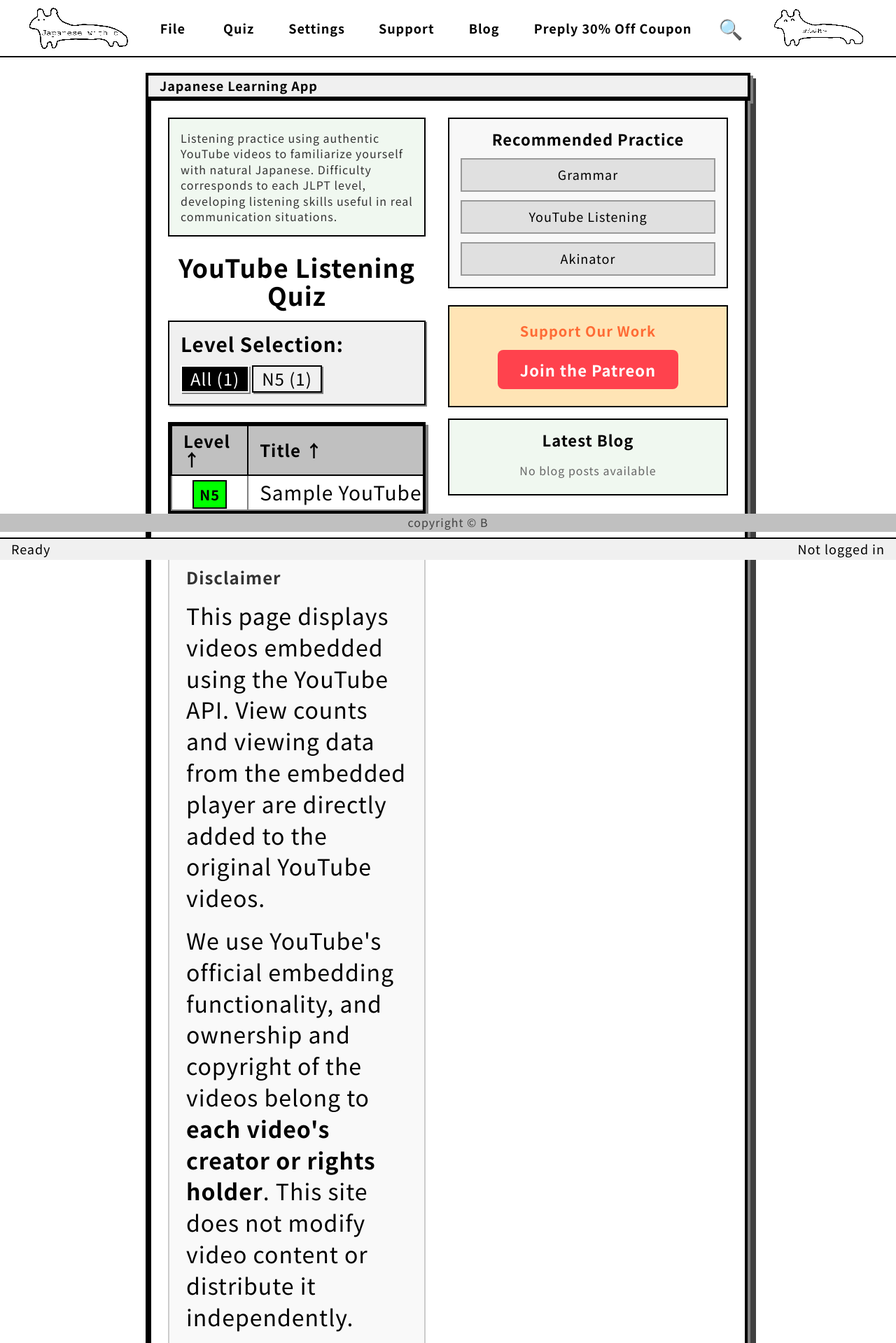
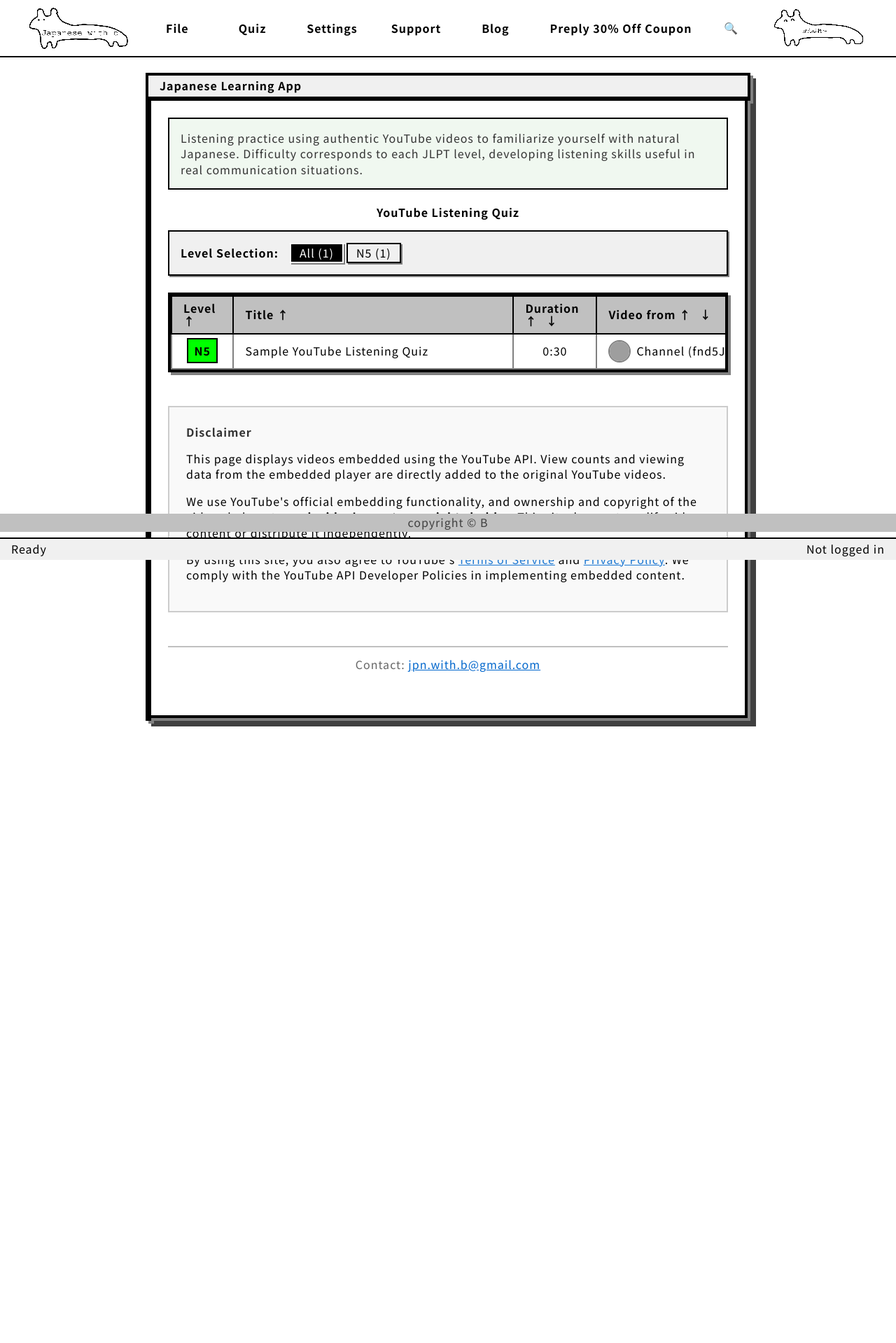
Before and after one commit to juuwaah/practice_japanese_b, a Flask app: page /listening/ in a window 1280 px wide. Shown: the top 1919 px of the page at 70% size. After the commit the page ends 1038 px from the top, so only its background shows below. Run offline with Flask 3, Linux system fonts and the light colour scheme; data that the repository does not hold is empty; parts of the project's set-up code (start-up, migrations or seed data) failed here and were passed over; some web fonts are replaced; grey boxes are pictures that could not be loaded.

Commit message:
YouTubeリスニング画面の最適化とAboutページ重複削除
## YouTubeリスニング画面の改善
- 文字サイズを8px（非常にコンパクト）に変更
- 全要素に対して`\!important`でフォントサイズを強制適用
- サイドバーを非表示にして全画面表示を実現
- 免責事項の文字サイズも統一（8px本文、10pxタイトル）

## Aboutページ重複削除
- YouTube利用規約の同意文言の重複を解消
- translations.pyから`youtube_disclaimer_terms`キーを全言語で削除
- `youtube_disclaimer_text_3`のみ残し、リンク付きの文言を1回だけ表示

🤖 Generated with [Claude Code](https://claude.ai/code)

Co-Authored-By: Claude <noreply@anthropic.com>

```diff
--- a/templates/about.html
+++ b/templates/about.html
@@ -79,12 +79,8 @@
     {{ _('youtube_disclaimer_text_2') | safe }}
   </p>
 
-  <p style="font-size: 8px; line-height: 1.3; margin-bottom: 6px;">
+  <p style="font-size: 8px; line-height: 1.3; margin: 0;">
     {{ _('youtube_disclaimer_text_3') | safe }}
-  </p>
-
-  <p style="font-size: 8px; line-height: 1.3; margin: 0; font-style: italic;">
-    {{ _('youtube_disclaimer_terms') | safe }}
   </p>
 </div>
 {% endblock %}
--- a/templates/youtube_listening_unified_en.html
+++ b/templates/youtube_listening_unified_en.html
@@ -4,6 +4,54 @@
 
 {% block extra_head %}
 <style>
+/* YouTube Listening Page Optimization */
+body.youtube-listening-page {
+    font-size: 8px !important; /* Very small but readable fixed size */
+}
+
+body.youtube-listening-page * {
+    font-size: inherit !important;
+}
+
+/* Override specific elements that might have fixed font sizes */
+body.youtube-listening-page h1,
+body.youtube-listening-page h2,
+body.youtube-listening-page h3,
+body.youtube-listening-page h4,
+body.youtube-listening-page h5,
+body.youtube-listening-page h6,
+body.youtube-listening-page p,
+body.youtube-listening-page span,
+body.youtube-listening-page div,
+body.youtube-listening-page a,
+body.youtube-listening-page button,
+body.youtube-listening-page .card-title,
+body.youtube-listening-page .card-text,
+body.youtube-listening-page .btn,
+body.youtube-listening-page .quiz-card,
+body.youtube-listening-page .quiz-title,
+body.youtube-listening-page .quiz-meta {
+    font-size: 8px !important;
+}
+
+.youtube-listening-page .container {
+    max-width: 100% !important;
+    width: 100% !important;
+    padding-left: 0 !important;
+    padding-right: 0 !important;
+}
+
+/* Hide sidebar for full-width display */
+body.youtube-listening-page .sidebar-layout > div:last-child {
+    display: none !important;
+}
+
+body.youtube-listening-page .sidebar-layout > div:first-child {
+    flex: 1 !important;
+    max-width: 100% !important;
+    width: 100% !important;
+}
+
 /* レトロ表形式スタイル */
 .filter-section {
     margin-bottom: 12px;
@@ -355,8 +403,8 @@
     {% endif %}
 
     <!-- YouTube Copyright Disclaimer -->
-    <div style="margin-top: 24px; padding: 12px; border: 1px solid #ccc; background: #f9f9f9; font-size: 11px; line-height: 1.4;">
-        <h4 style="font-size: 12px; margin-bottom: 8px; color: #333;">Disclaimer</h4>
+    <div style="margin-top: 24px; padding: 12px; border: 1px solid #ccc; background: #f9f9f9; font-size: 8px; line-height: 1.4;">
+        <h4 style="font-size: 10px; margin-bottom: 8px; color: #333;">Disclaimer</h4>
 
         <p style="margin-bottom: 8px;">This page displays videos embedded using the YouTube API. View counts and viewing data from the embedded player are directly added to the original YouTube videos.</p>
 
@@ -364,4 +412,9 @@
 
         <p style="margin-bottom: 8px;">By using this site, you also agree to YouTube's <a href="https://www.youtube.com/t/terms" target="_blank" style="color: #1976d2;">Terms of Service</a> and <a href="https://policies.google.com/privacy" target="_blank" style="color: #1976d2;">Privacy Policy</a>. We comply with the YouTube API Developer Policies in implementing embedded content.</p>
     </div>
+
+<script>
+// Apply YouTube listening page styling
+document.body.classList.add('youtube-listening-page');
+</script>
 {% endblock %}
--- a/translations.py
+++ b/translations.py
@@ -342,7 +342,6 @@ TRANSLATIONS = {
         'youtube_disclaimer_text_1': 'This application\'s YouTube listening quiz feature displays videos embedded using the YouTube API. View counts and viewing data from the embedded player are directly added to the original YouTube videos.',
         'youtube_disclaimer_text_2': 'We use YouTube\'s official embedding functionality, and ownership and copyright of the videos belong to <strong>each video\'s creator or rights holder</strong>. This site does not modify video content or distribute it independently.',
         'youtube_disclaimer_text_3': 'By using this site, you also agree to YouTube\'s <a href="https://www.youtube.com/t/terms" target="_blank" style="color: #1976d2; text-decoration: underline;">Terms of Service</a> and <a href="https://policies.google.com/privacy" target="_blank" style="color: #1976d2; text-decoration: underline;">Privacy Policy</a>. We comply with the YouTube API Developer Policies in implementing embedded content.',
-        'youtube_disclaimer_terms': 'By using this site, you also agree to YouTube\'s Terms of Service and Privacy Policy. We comply with the YouTube API Developer Policies in implementing embedded content.',
 
         # Error Messages
         'api_rate_limit_error': 'Too many requests in short time detected. Please wait for more than 2 seconds.',
@@ -696,7 +695,6 @@ TRANSLATIONS = {
         'youtube_disclaimer_text_1': '本アプリケーションのYouTubeリスニングクイズ機能では、YouTube API を使用して埋め込まれた動画を表示しています。埋め込みプレーヤーを通じて視聴される動画の再生回数や視聴データは、元の YouTube 動画に直接加算されます。',
         'youtube_disclaimer_text_2': '本サイトでは、YouTube 公式の埋め込み機能を利用しており、動画の所有権や著作権は<strong>各動画の制作者または権利者</strong>に帰属します。当サイトは動画の内容を変更したり、独自配信しているものではありません。',
         'youtube_disclaimer_text_3': 'また、当サイトを使用することにより、ユーザーは YouTube の<a href="https://www.youtube.com/t/terms" target="_blank" style="color: #1976d2; text-decoration: underline;">利用規約</a>および<a href="https://policies.google.com/privacy" target="_blank" style="color: #1976d2; text-decoration: underline;">プライバシーポリシー</a>に同意したものとみなされます。当サイトにおける YouTube API の利用については、Google の Developer Policies を遵守しています。',
-        'youtube_disclaimer_terms': '当サイトを使用することにより、ユーザーは YouTube の利用規約およびプライバシーポリシーに同意したものとみなされます。当サイトにおける YouTube API の利用については、Google の Developer Policies を遵守しています。',
 
         # エラーメッセージ
         'api_rate_limit_error': '文章の生成は最短2秒毎です。2秒以上待ってから再度生成してください。',
@@ -1042,7 +1040,6 @@ TRANSLATIONS = {
         'youtube_disclaimer_text_1': 'La función de prueba de escucha de YouTube de esta aplicación muestra videos incrustados utilizando la API de YouTube. Los recuentos de visualizaciones y los datos de visualización del reproductor incrustado se agregan directamente a los videos originales de YouTube.',
         'youtube_disclaimer_text_2': 'Utilizamos la funcionalidad oficial de incrustación de YouTube, y la propiedad y los derechos de autor de los videos pertenecen a <strong>cada creador o titular de derechos del video</strong>. Este sitio no modifica el contenido del video ni lo distribuye de forma independiente.',
         'youtube_disclaimer_text_3': 'Al usar este sitio, también aceptas los <a href="https://www.youtube.com/t/terms" target="_blank" style="color: #1976d2; text-decoration: underline;">Términos de servicio</a> y la <a href="https://policies.google.com/privacy" target="_blank" style="color: #1976d2; text-decoration: underline;">Política de privacidad</a> de YouTube. Cumplimos con las Políticas para desarrolladores de la API de YouTube en la implementación de contenido incrustado.',
-        'youtube_disclaimer_terms': 'Al usar este sitio, también aceptas los Términos de servicio y la Política de privacidad de YouTube. Cumplimos con las Políticas para desarrolladores de la API de YouTube en la implementación de contenido incrustado.',
 
         # Mensajes de Error
         'api_rate_limit_error': 'Demasiadas solicitudes. Espere un momento e inténtelo de nuevo.',
```
Also changed, not shown: templates/youtube_listening_levels.html (+29 -0 lines), templates/youtube_listening_list.html (+29 -0 lines), templates/youtube_listening_unified.html (+55 -2 lines).
